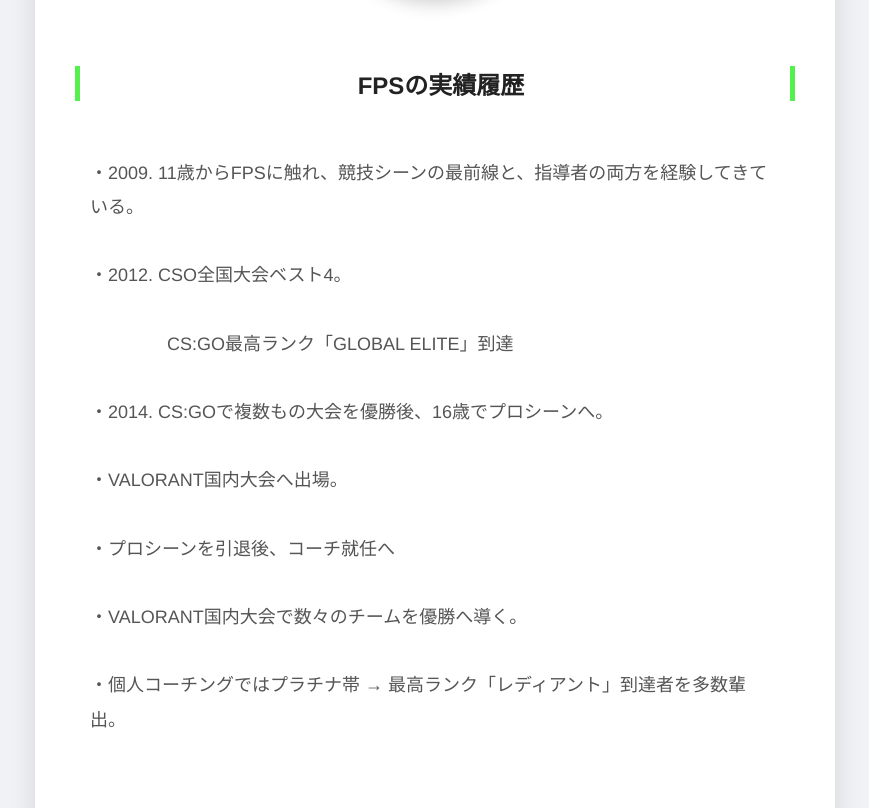
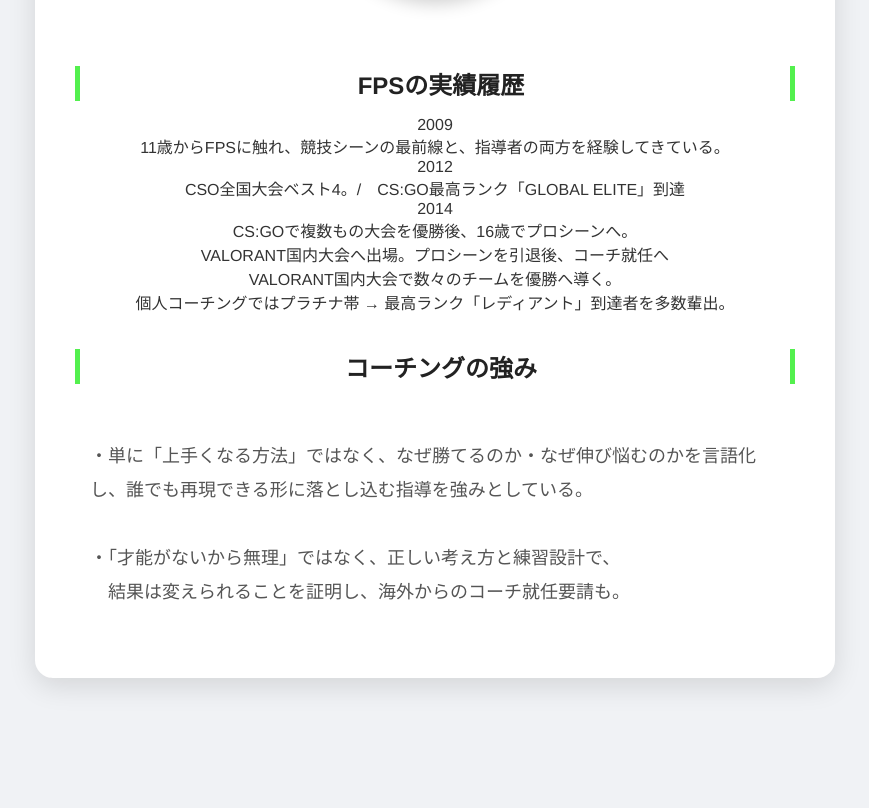
Before and after one commit to sabi152/profile, a plain HTML site: page index.html in a window 1280 px wide. Shown: the part 437-1245 px from the top of the page, without its empty margins (205-1074 px from the left). After the commit the page ends 1175 px from the top, so only its background shows below. Drawn offline with Linux system fonts and the light colour scheme.

Commit message:
Refactor profile section in index.html
Refactored profile section with structured career items and improved readability.

```diff
--- a/index.html
+++ b/index.html
@@ -16,21 +16,43 @@
     <img src="images/pipi_profile.jpg" alt="pipiの画像" class="profile-img">
 
    <h2>FPSの実績履歴</h2>
-    <p>
-    ・2009. 11歳からFPSに触れ、競技シーンの最前線と、指導者の両方を経験してきている。<br>
-    ・2012. CSO全国大会ベスト4。<br>
-    　　　　 CS:GO最高ランク「GLOBAL ELITE」到達<br>
-    ・2014. CS:GOで複数もの大会を優勝後、16歳でプロシーンへ。<br>
-    ・VALORANT国内大会へ出場。<br>
-    ・プロシーンを引退後、コーチ就任へ<br>
-    ・VALORANT国内大会で数々のチームを優勝へ導く。<br>
-    ・個人コーチングではプラチナ帯 → 最高ランク「レディアント」到達者を多数輩出。
-      <br>
-</p>
+    <div class="career">
+    <div class="career-item">
+        <div class="career-year">2009</div>
+        <div class="career-text">
+            11歳からFPSに触れ、競技シーンの最前線と、指導者の両方を経験してきている。</div>
+    </div>
+
+    <div class="career-item">
+        <div class="career-year">2012</div>
+        <div class="career-text">
+        CSO全国大会ベスト4。/　CS:GO最高ランク「GLOBAL ELITE」到達</div>
+
+    </div>
+
+    <div class="career-item">
+        <div class="career-year">2014</div>
+        <div class="career-text">
+        CS:GOで複数もの大会を優勝後、16歳でプロシーンへ。
+    <div class="career-text">
+        VALORANT国内大会へ出場。プロシーンを引退後、コーチ就任へ
+    </div>
+        <div class="career-text">
+            VALORANT国内大会で数々のチームを優勝へ導く。
+        </div>
+        <div class="career-text">
+            個人コーチングではプラチナ帯 → 最高ランク「レディアント」到達者を多数輩出。
+        </div>
+
+        </span>
+    </div>
+</div>
+
+
+
 <h2>コーチングの強み</h2>
 <p class="coaching-text">
-・単に「上手くなる方法」ではなく、なぜ勝てるのか・なぜ伸び悩むのかを
-　言語化し、誰でも再現できる形に落とし込む指導を強みとしている。<br>
+    ・単に「上手くなる方法」ではなく、なぜ勝てるのか・なぜ伸び悩むのかを言語化し、誰でも再現できる形に落とし込む指導を強みとしている。<br>
     ・「才能がないから無理」ではなく、正しい考え方と練習設計で、
 　結果は変えられることを証明し、海外からのコーチ就任要請も。
 </p>
```
